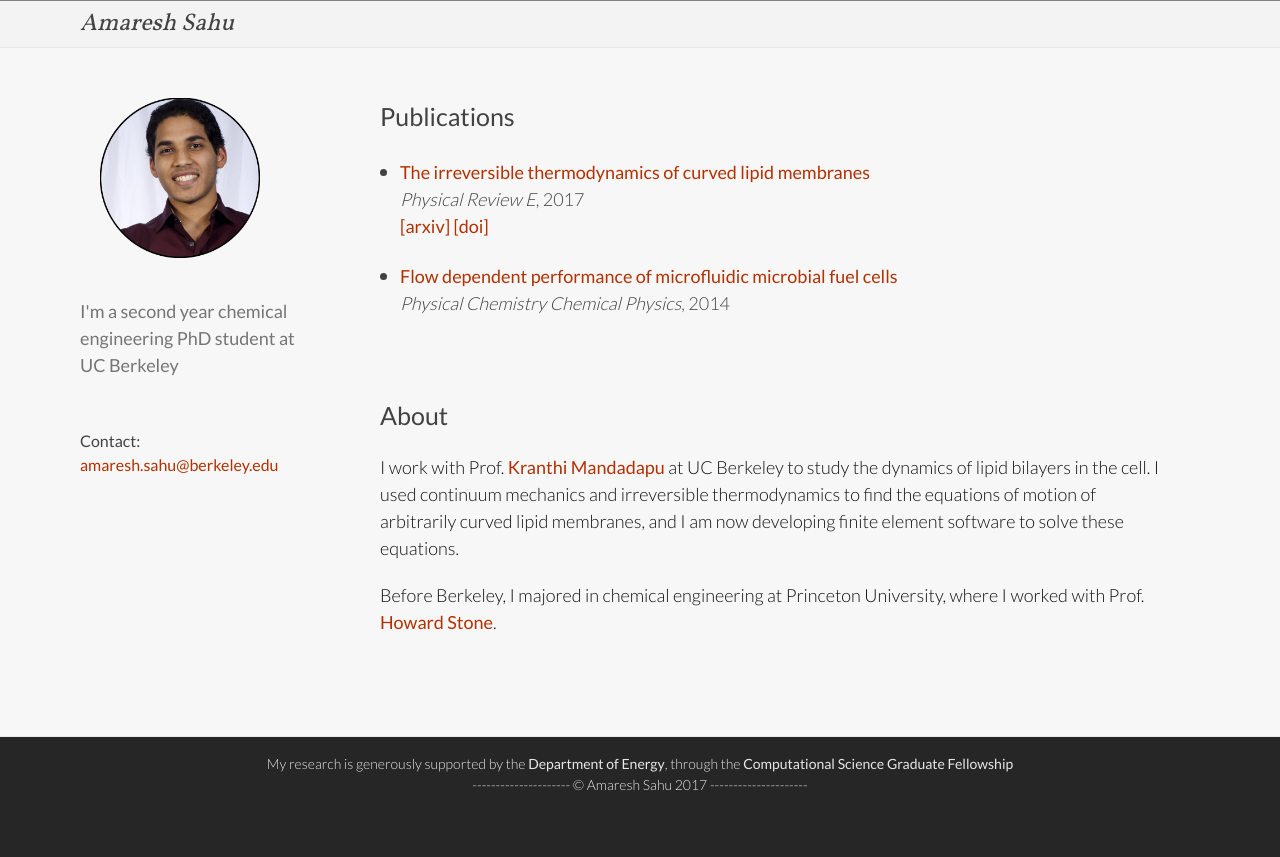
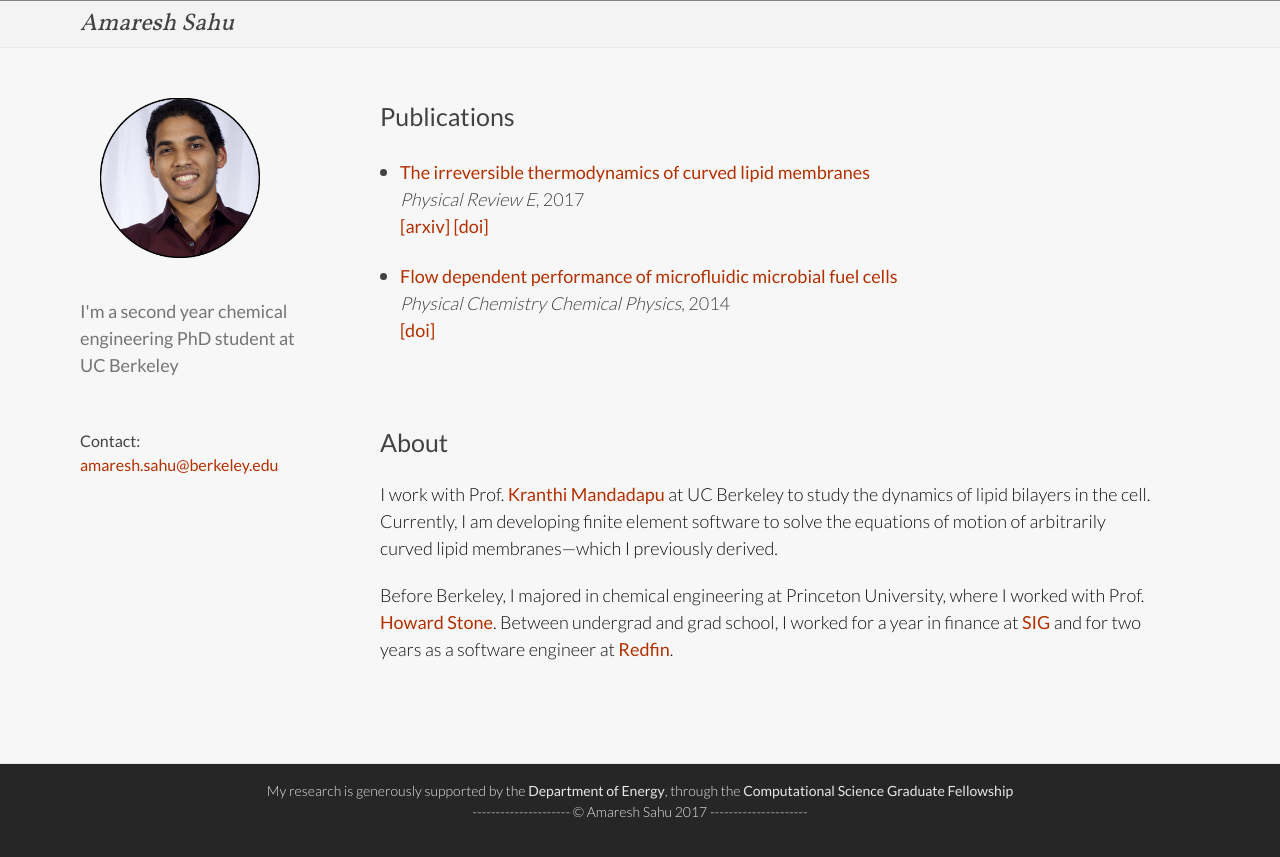
Before and after one commit to amaresh-sahu/amaresh-sahu.github.io, a Jekyll site: the page built from index.html, in a window 1280 px wide. Shown: the top 857 px of the page. Built offline with Jekyll 4.4.1, drawn with Linux system fonts in a browser that asks for light colours.

Commit message:
add doi for microfluidic paper and edit about

```diff
--- a/index.html
+++ b/index.html
@@ -41,6 +41,8 @@ layout: index
 						<a href="/papers/vigolo-stone-pccp-2014.pdf">
 							Flow dependent performance of microfluidic microbial fuel cells</a><br />
 						<em>Physical Chemistry Chemical Physics</em>, 2014 <br />
+						<a href="http://dx.doi.org/10.1039/C4CP01086H">
+							[doi]</a><br />
 						</p>
 					</li>
 				</ul>
@@ -53,14 +55,17 @@ layout: index
 				I work with Prof. <a href="http://www.cchem.berkeley.edu/kranthi/" target="_blank">
 					Kranthi Mandadapu</a>
 				at UC Berkeley to study the dynamics of lipid bilayers in the cell.
-				I used continuum mechanics and irreversible thermodynamics to find
-				the equations of motion of arbitrarily curved lipid membranes, and
-			   	I am now developing finite element software to solve these equations.
+				Currently, I am developing finite element software to solve the
+				equations of motion of arbitrarily curved lipid membranes&#151;which
+				I previously derived.
 				</p>
 				<p>
 				Before Berkeley, I majored in chemical engineering at Princeton University, where I worked
 				with Prof. <a href="http://mae.princeton.edu/people/faculty/stone/" target="_blank">
 					Howard Stone</a>.
+				Between undergrad and grad school, I worked for a year in finance at
+				<a href="https://sig.com/" target="_blank">SIG</a> and for two years as a software engineer at
+				<a href="https://www.redfin.com/" target="_blank">Redfin</a>.
 				</p>
 			</div>
 		</div>
```
